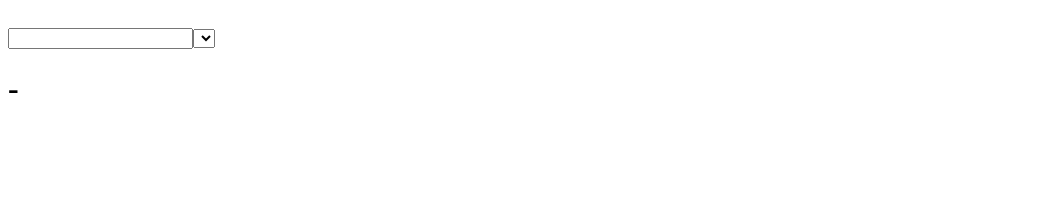
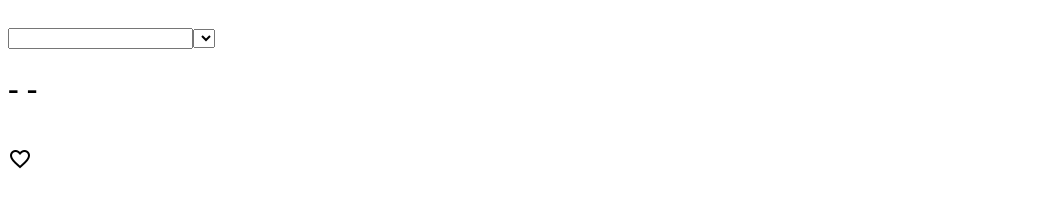
Before and after one commit to YannisHaismann/songifyapp5, a Vue app: page /#/ in a window 1280 px wide. Shown: the part 140-346 px from the top of the page, without its empty margins (0-1063 px from the left). Built offline with nearby package versions, Linux system fonts and the light colour scheme.

Commit message:
Button favorite on track. Register or remove track_id in localstorage on click.

```diff
--- a/src/components/SongPage.vue
+++ b/src/components/SongPage.vue
@@ -1,8 +1,12 @@
 <template>
   <div v-if="song != null" class="song-informations">
-    <h1>{{ song.track }} - {{ song.artist }}</h1>
+    <h1>{{ song.track }} - {{ song.artist }} - {{ song.id_track }}</h1>
     <img :src="song.cover" :alt="song.album">
     <img :src="urlSongGif" alt="">
+    <div @click="addToFavorite" class="add-favorite-btn">
+      <img v-if="favorite"  src="../assets/favorite-true.png" alt="">
+      <img v-else src="../assets/favorite-false.png" alt="">
+    </div>
   </div>
 </template>
 
@@ -10,16 +14,37 @@
 
 export default {
   name: "SongPage",
+  beforeUpdate() {
+    this.checkIfIsFavorite();
+    console.log('update')
+  },
   data(){
     return{
-
+      favorite: false
     }
   },
   props: ['song', 'urlSongGif'],
   methods:{
-
+    // Add or remove from localstorage id of the track and change favorite btn in function
+    addToFavorite(){
+      if(this.favorite){
+        localStorage.removeItem(this.song.id_track);
+      }else{
+        localStorage.setItem(this.song.id_track, this.song.id_track);
+      }
+      this.checkIfIsFavorite();
+    },
+    // Check if the track is in localstorage and update variable favorite in function
+    checkIfIsFavorite(){
+      if(localStorage.getItem(this.song.id_track) == this.song.id_track){
+        this.favorite = true;
+      }else{
+        this.favorite = false;
+      }
+    }
   },
   computed:{
+
   }
 }
 </script>
```
Also changed, not shown: src/assets/favorite-false.png (added), src/assets/favorite-true.png (added).
